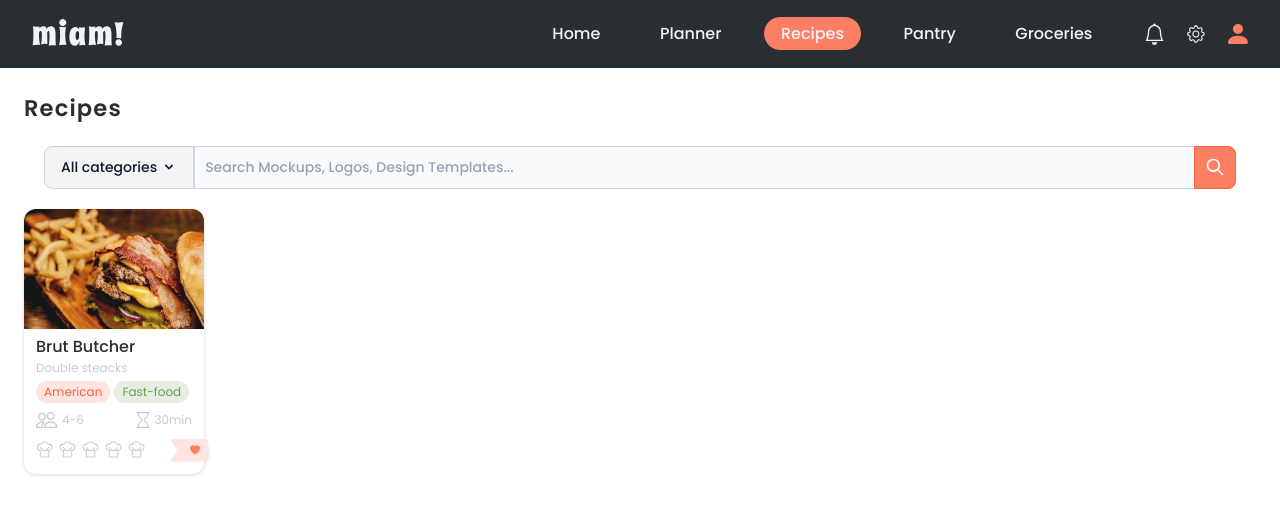
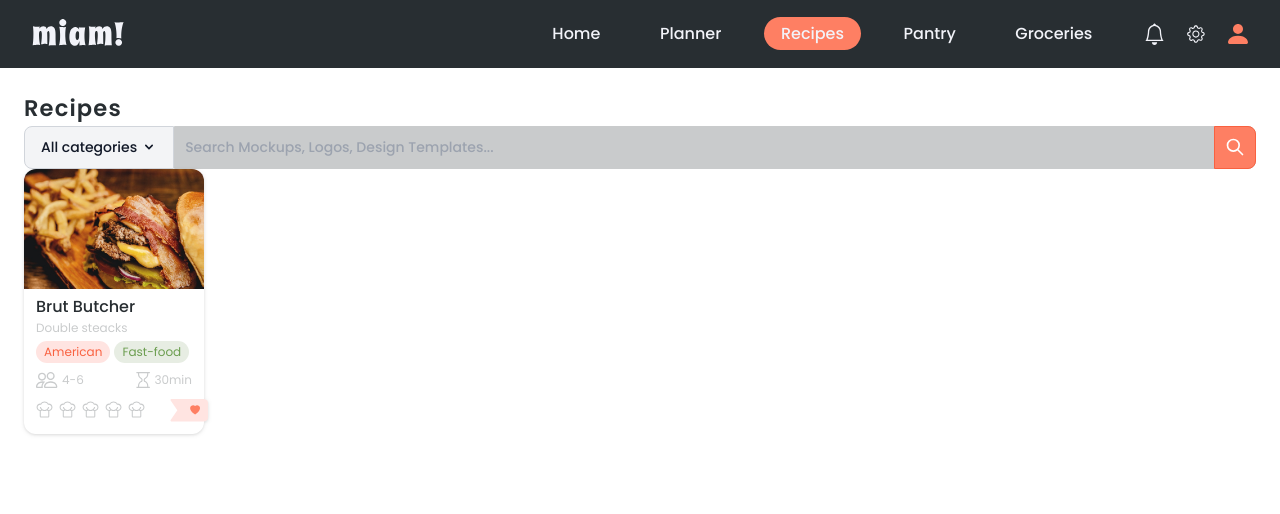
Before and after one commit to Arkantik/Miam, a React (Vite) app: page /recipes in a window 1280 px wide. Shown: the top 514 px of the page. Built offline with nearby package versions, Linux system fonts and the light colour scheme.

Commit message:
Search colors changed

```diff
--- a/src/components/Search.jsx
+++ b/src/components/Search.jsx
@@ -2,9 +2,9 @@
     return (
 
         <form>
-            <div className="flex p-5">
+            <div className="flex ">
                 <label htmlFor="search-dropdown" className="mb-2 text-sm font-medium text-gray-900 sr-only dark:text-white">Your Email</label>
-                <button id="dropdown-button" data-dropdown-toggle="dropdown" className="flex-shrink-0 z-10 inline-flex items-center py-2.5 px-4 text-sm text-center text-gray-900 bg-gray-100 border border-gray-300 rounded-l-lg hover:bg-gray-200 focus:ring-4 focus:outline-none focus:ring-gray-100 dark:bg-dark dark:hover:bg-gray-600 dark:focus:ring-gray-700 dark:text-white dark:border-dark25" type="button">All categories <svg aria-hidden="true" class="w-4 h-4 ml-1" fill="currentColor" viewBox="0 0 20 20" xmlns="http://www.w3.org/2000/svg"><path fill-rule="evenodd" d="M5.293 7.293a1 1 0 011.414 0L10 10.586l3.293-3.293a1 1 0 111.414 1.414l-4 4a1 1 0 01-1.414 0l-4-4a1 1 0 010-1.414z" clip-rule="evenodd"></path></svg></button>
+                <button id="dropdown-button" data-dropdown-toggle="dropdown" className="flex-shrink-0 z-10 inline-flex items-center py-2.5 px-4 text-sm text-center text-gray-900 bg-gray-100 border border-gray-300 rounded-l-lg hover:bg-gray-200 focus:outline-none dark:bg-dark dark:hover:bg-gray-600 dark:text-white dark:border-dark25" type="button">All categories <svg aria-hidden="true" class="w-4 h-4 ml-1" fill="currentColor" viewBox="0 0 20 20" xmlns="http://www.w3.org/2000/svg"><path fill-rule="evenodd" d="M5.293 7.293a1 1 0 011.414 0L10 10.586l3.293-3.293a1 1 0 111.414 1.414l-4 4a1 1 0 01-1.414 0l-4-4a1 1 0 010-1.414z" clip-rule="evenodd"></path></svg></button>
                 <div id="dropdown" className="z-10 hidden bg-white divide-y divide-gray-100 rounded-lg shadow w-44 dark:bg-gray-700">
                     <ul className="py-2 text-sm text-gray-700 dark:text-gray-200" aria-labelledby="dropdown-button">
                         <li>
@@ -22,8 +22,8 @@
                     </ul>
                 </div>
                 <div className="relative w-full">
-                    <input type="search" id="search-dropdown" className="block p-2.5 w-full z-1 text-sm text-dark bg-gray-50 rounded-r-lg border border-gray-300 focus:ring-primary focus:border-accent dark:bg-dark dark:border-l-dark25  dark:border-dark25 dark:placeholder-dark25 dark:text-white dark:focus:border-accent" placeholder="Search Mockups, Logos, Design Templates..." required/>
-                    <button type="submit" className="absolute top-0 right-0 bottom-0 p-2.5 text-sm text-white bg-primary rounded-r-lg border border-accent hover:bg-accent focus:outline-none focus:ring-accent dark:bg-primary dark:hover:bg-accent dark:focus:ring-accent">
+                    <input type="search" id="search-dropdown" className="block p-2.5 w-full z-1 text-sm text-dark bg-dark25 rounded-r-lg border border-dark25 focus:outline-none focus:border-accent dark:bg-dark dark:border-l-dark25 dark:border-dark25 dark:placeholder-dark25 dark:text-white" placeholder="Search Mockups, Logos, Design Templates..." required/>
+                    <button type="submit" className="absolute top-0 right-0 bottom-0 p-2.5 text-sm text-white bg-primary rounded-r-lg border border-accent hover:bg-accent focus:outline-none">
                         <svg aria-hidden="true" className="w-5 h-5" fill="none" stroke="currentColor" viewBox="0 0 24 24" xmlns="http://www.w3.org/2000/svg"><path stroke-linecap="round" stroke-linejoin="round" stroke-width="2" d="M21 21l-6-6m2-5a7 7 0 11-14 0 7 7 0 0114 0z"></path></svg>
                         <span className="sr-only">Search</span>
                     </button>
```
